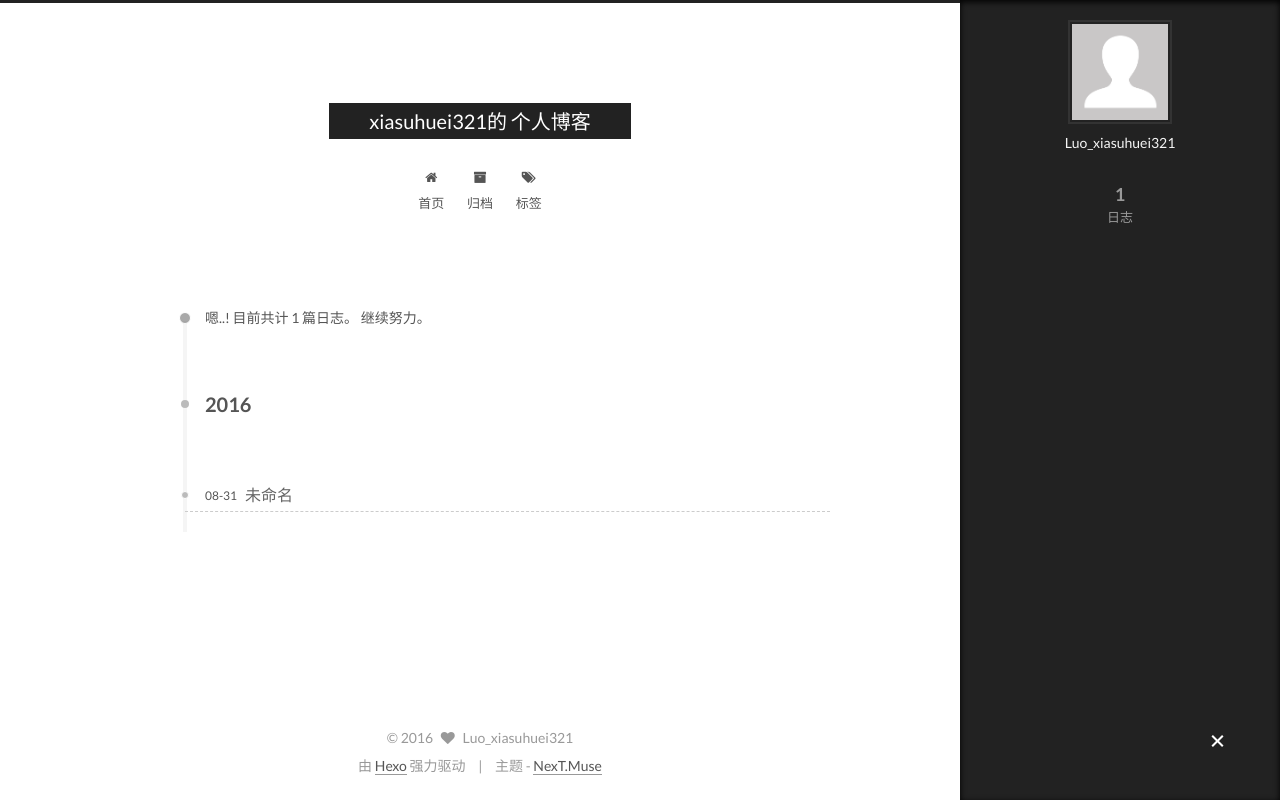
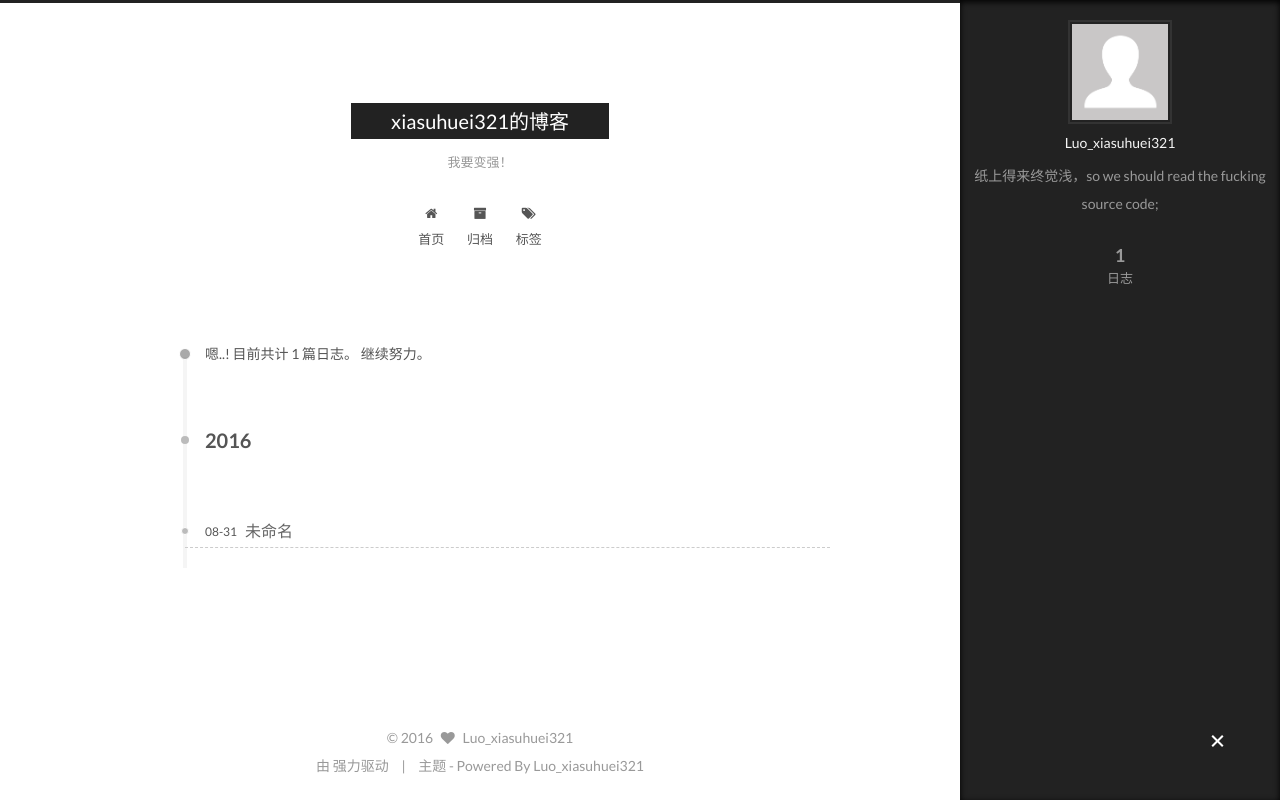
Before and after one commit to xiasuhuei321/xiasuhuei321.github.io, a plain HTML site: page archives/2016/08/index.html in a window 1280 px wide. Both pictures are taken after a click on the element 1217 px from the left and 741 px from the top of the page. Drawn offline with Linux system fonts and the light colour scheme.

Commit message:
Site updated: 2016-09-03 07:35:19

```diff
--- a/archives/2016/08/index.html
+++ b/archives/2016/08/index.html
@@ -84,12 +84,15 @@
 
 
 
+<meta name="description" content="纸上得来终觉浅，so we should read the fucking source code;">
 <meta property="og:type" content="website">
-<meta property="og:title" content="xiasuhuei321的 个人博客">
+<meta property="og:title" content="xiasuhuei321的博客">
 <meta property="og:url" content="http://yoursite.com/archives/2016/08/index.html">
-<meta property="og:site_name" content="xiasuhuei321的 个人博客">
+<meta property="og:site_name" content="xiasuhuei321的博客">
+<meta property="og:description" content="纸上得来终觉浅，so we should read the fucking source code;">
 <meta name="twitter:card" content="summary">
-<meta name="twitter:title" content="xiasuhuei321的 个人博客">
+<meta name="twitter:title" content="xiasuhuei321的博客">
+<meta name="twitter:description" content="纸上得来终觉浅，so we should read the fucking source code;">
 
 
 
@@ -112,7 +115,7 @@
 
   <link rel="canonical" href="http://yoursite.com/archives/2016/08/"/>
 
-  <title> 归档 | xiasuhuei321的 个人博客 </title>
+  <title> 归档 | xiasuhuei321的博客 </title>
 </head>
 
 <body itemscope itemtype="http://schema.org/WebPage" lang="zh-Hans">
@@ -143,11 +146,11 @@
   <div class="custom-logo-site-title">
     <a href="/"  class="brand" rel="start">
       <span class="logo-line-before"><i></i></span>
-      <span class="site-title">xiasuhuei321的 个人博客</span>
+      <span class="site-title">xiasuhuei321的博客</span>
       <span class="logo-line-after"><i></i></span>
     </a>
   </div>
-  <p class="site-subtitle"></p>
+  <p class="site-subtitle">我要变强！</p>
 </div>
 
 <div class="site-nav-toggle">
@@ -304,7 +307,7 @@
                src="/images/avatar.gif"
                alt="Luo_xiasuhuei321" />
           <p class="site-author-name" itemprop="name">Luo_xiasuhuei321</p>
-          <p class="site-description motion-element" itemprop="description"></p>
+          <p class="site-description motion-element" itemprop="description">纸上得来终觉浅，so we should read the fucking source code;</p>
         </div>
         <nav class="site-state motion-element">
           <div class="site-state-item site-state-posts">
@@ -357,14 +360,11 @@
 </div>
 
 <div class="powered-by">
-  由 <a class="theme-link" href="https://hexo.io">Hexo</a> 强力驱动
+  由  强力驱动
 </div>
 
 <div class="theme-info">
-  主题 -
-  <a class="theme-link" href="https://github.com/iissnan/hexo-theme-next">
-    NexT.Muse
-  </a>
+  主题 - Powered By Luo_xiasuhuei321
 </div>
 
 
--- a/css/main.css
+++ b/css/main.css
@@ -1548,7 +1548,7 @@ pre .javascript .function {
   width: 4px;
   height: 4px;
   border-radius: 50%;
-  background: #e4b595;
+  background: #ffa161;
 }
 .links-of-blogroll {
   font-size: 13px;
```
Also changed, not shown: 2016/08/31/2016.8.31/index.html (+9 -12 lines), archives/2016/index.html (+12 -12 lines), archives/index.html (+12 -12 lines), index.html (+12 -12 lines).
